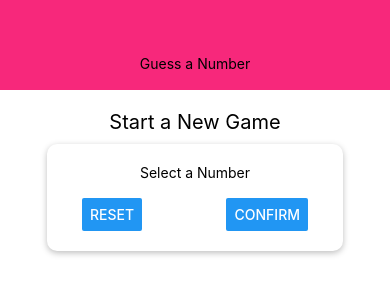
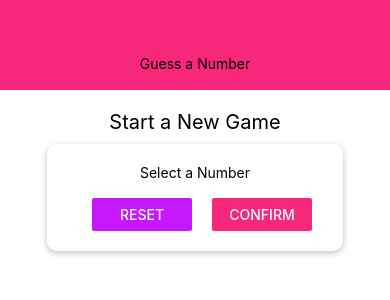
Before and after one commit to kronosGR/ReactNativeGuessAnumber, a React Native app: screen / in a window 390 px wide. Shown: the top 300 px of the page. Built offline with nearby package versions, Linux system fonts and the light colour scheme.

Commit message:
color theme with constants

```diff
--- a/components/Header.js
+++ b/components/Header.js
@@ -1,5 +1,7 @@
 import React from 'react';
 import { StyleSheet, Text, View } from 'react-native';
+
+import Colors from '../constants/colors';
 
 const Header = (props) => {
   return (
@@ -14,14 +16,14 @@
     width: '100%',
     height: 90,
     paddingTop: 36,
-    backgroundColor: '#f7287b',
+    backgroundColor: Colors.primary,
     alignItems: 'center',
     justifyContent: 'center',
   },
   headerTitle: {
     color: 'black',
-    fontSize: 18
-  }
+    fontSize: 18,
+  },
 });
 
 export default Header;
--- /dev/null
+++ b/constants/colors.js
@@ -0,0 +1,4 @@
+export default {
+  primary: '#f7287b',
+  accent: '#c717fc'
+}
--- a/screens/StartGameScreen.js
+++ b/screens/StartGameScreen.js
@@ -1,6 +1,8 @@
 import React from 'react';
 import { Button, StyleSheet, Text, TextInput, View } from 'react-native';
 import Card from '../components/Card';
+
+import Colors from '../constants/colors'
 
 const StartGameScreen = () => {
   return (
@@ -10,8 +12,8 @@
         <Text>Select a Number</Text>
         <TextInput />
         <View style={styles.buttonContainer}>
-          <Button title='Reset' onPress={() => {}} />
-          <Button title='Confirm' onPress={() => {}} />
+          <View style={styles.button}><Button title='Reset' onPress={() => {}}  color={Colors.accent}/></View>
+          <View style={styles.button}><Button title='Confirm' onPress={() => {}} color={Colors.primary}/></View>
         </View>
       </Card>
     </View>
@@ -39,6 +41,10 @@
     justifyContent: 'space-between',
     paddingHorizontal: 15,
   },
+  button:{
+    width: 100,
+    marginHorizontal:10
+  }
 });
 
 export default StartGameScreen;
```
